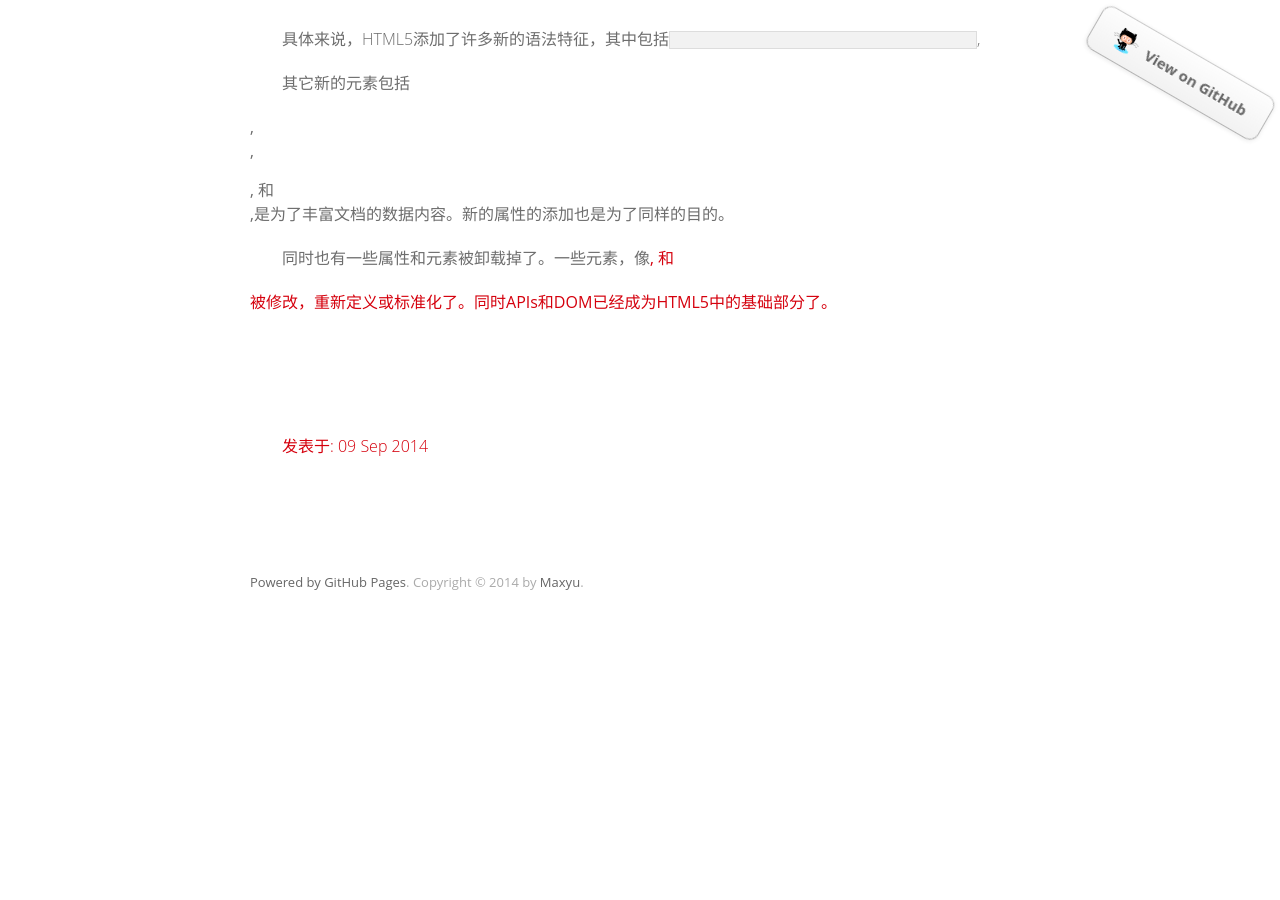
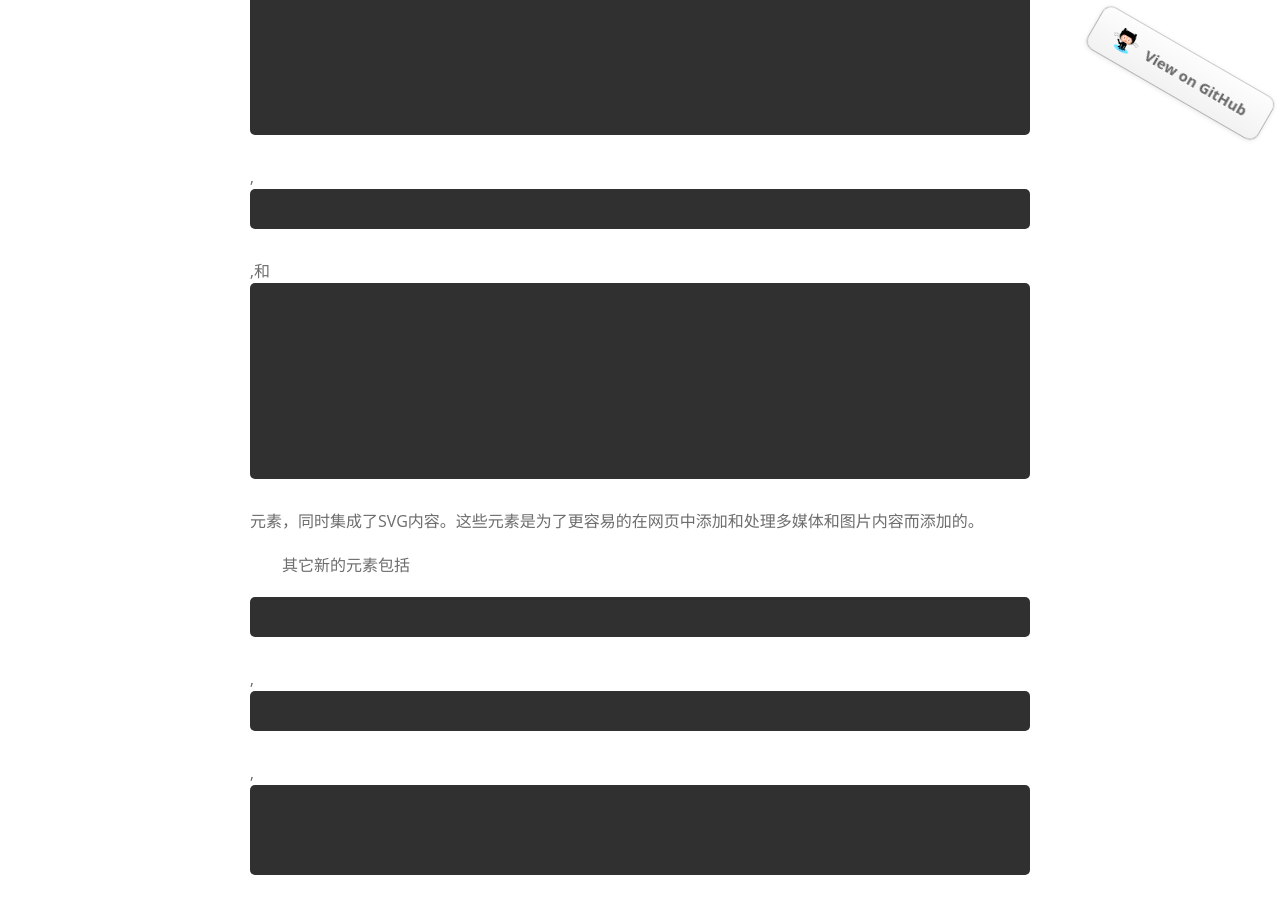
Before and after one commit to yubiaobin/yubiaobin.github.io, a Jekyll site: the page built from _posts/2014-09-09-html5-defined.html, in a window 1280 px wide and 900 px high, scrolled down 593 px. Built offline with Jekyll 4.4.1, drawn with Linux system fonts in a browser that asks for light colours; comment, search, counter and statistics services are not loaded; before the commit the page ends 1239 px from its top, so only the background shows below that.

Commit message:
add html5 blog because ass some pre tags

```diff
--- a/_posts/2014-09-09-html5-defined.html
+++ b/_posts/2014-09-09-html5-defined.html
@@ -14,9 +14,9 @@
 
 
 
-<p>具体来说，HTML5添加了许多新的语法特征，其中包括<code><video></code>, <audio>,和<canvas>元素，同时集成了SVG内容。这些元素是为了更容易的在网页中添加和处理多媒体和图片内容而添加的。</p>
-<p>其它新的元素包括<section>, <article>, <header>, 和<nav>,是为了丰富文档的数据内容。新的属性的添加也是为了同样的目的。</p>
-<p>同时也有一些属性和元素被卸载掉了。一些元素，像<a>, 和<menu>被修改，重新定义或标准化了。同时APIs和DOM已经成为HTML5中的基础部分了。</p>
+<p>具体来说，HTML5添加了许多新的语法特征，其中包括<pre><video></pre>, <pre><audio></pre>,和<pre><canvas></pre>元素，同时集成了SVG内容。这些元素是为了更容易的在网页中添加和处理多媒体和图片内容而添加的。</p>
+<p>其它新的元素包括<pre><section></pre>, <pre><article></pre>, <pre><header></pre>, 和<pre><nav></pre>,是为了丰富文档的数据内容。新的属性的添加也是为了同样的目的。</p>
+<p>同时也有一些属性和元素被卸载掉了。一些元素，像<pre><a></pre>, 和<pre><menu></pre>被修改，重新定义或标准化了。同时APIs和DOM已经成为HTML5中的基础部分了。</p>
 
 
 <p>
```
